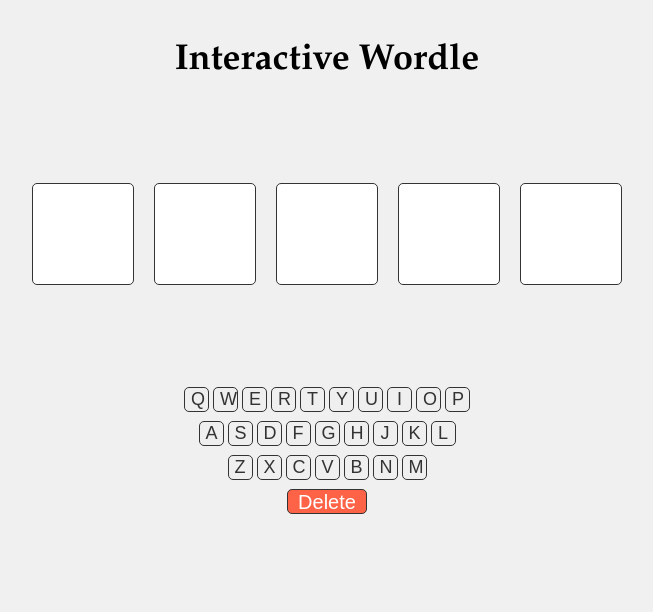
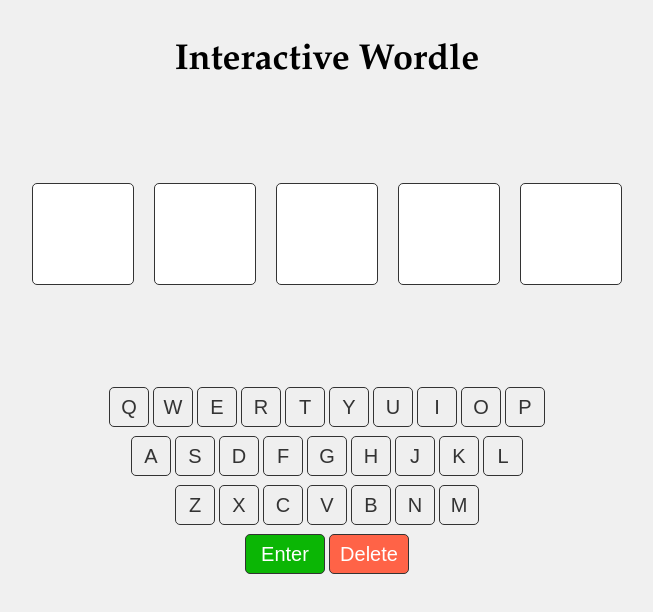
Before and after one commit to aksharpat/wordle, a React (Create React App) app: page / in a window 1280 px wide. Shown: the top 612 px of the page, without its empty margins (313-966 px from the left). Built offline with nearby package versions, Linux system fonts and the light colour scheme.

Commit message:
enter button added

```diff
--- a/src/App.css
+++ b/src/App.css
@@ -65,13 +65,14 @@
     display: flex;
     justify-content: center;
     margin-bottom: 5px;
+    text-align: center;
 }
 
 .keyboard-button {
-    width: 25px;
-    height: 25px;
+    width: 40px;
+    height: 40px;
     margin: 2px;
-    font-size: 18px;
+    font-size: 20px;
     border: 1px solid #333;
     border-radius: 5px;
     cursor: pointer;
@@ -89,6 +90,14 @@
     text-align: center;
 }
 
+.enter-button {
+    background-color: #0bb605;
+    /* Red color for the delete button */
+    color: white;
+    width: 80px;
+    font-size: 20px;
+    text-align: center;
+}
 
 .game-board {
     text-align: center;
--- a/src/Keyboard.js
+++ b/src/Keyboard.js
@@ -13,6 +13,14 @@ const Keyboard = ({ updateGuess }) => {
             {rows.map((row, rowIndex) => (
                 <div key={rowIndex} className="keyboard-row">
                     {row === 'DELETE' ? (
+                        <>
+                            <button
+                                key="Enter"
+                                className="keyboard-button enter-button"
+
+                            >
+                                Enter
+                            </button>
                             <button
                                 key={row}
                                 className="keyboard-button delete-button"
@@ -20,6 +28,7 @@ const Keyboard = ({ updateGuess }) => {
                             >
                                 Delete
                             </button>
+                        </>
                     ) : (
                         row.split('').map((letter, index) => (
                             <button
```
Lines whose indentation alone changed are shown as unchanged.
